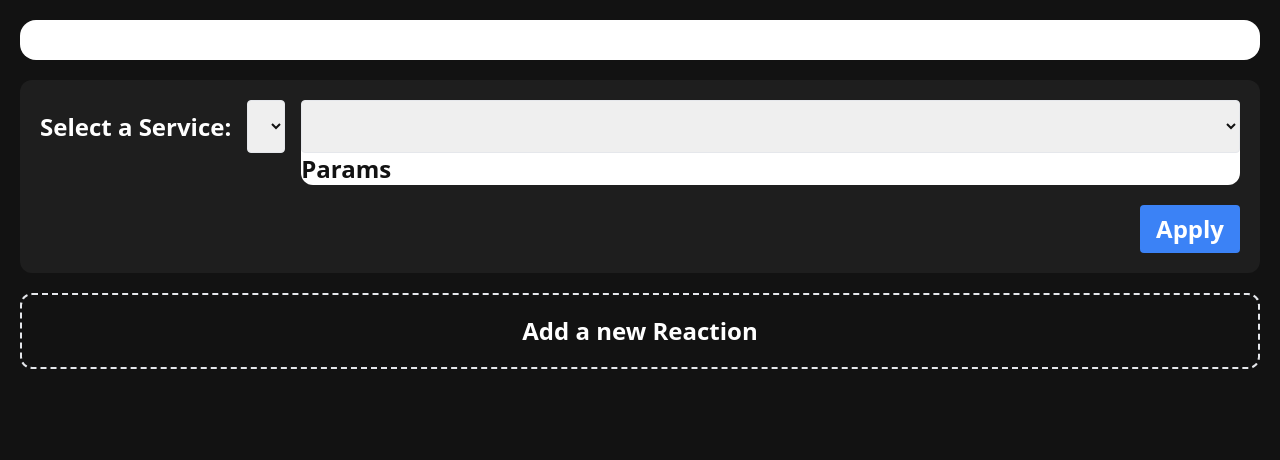
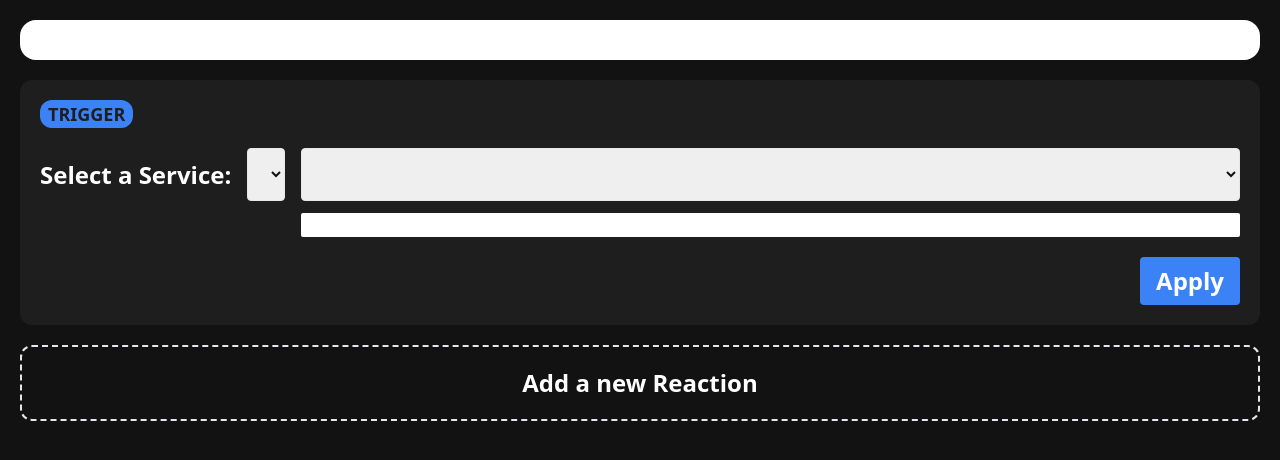
Before and after one commit to bendsp/AREA, a Next.js app in the folder client/web/: page /newAction in a window 1280 px wide. Shown: the top 460 px of the page. Built offline with nearby package versions, Linux system fonts and the light colour scheme.

Commit message:
feat(web): paramsValue in triggerCard

```diff
--- a/client/web/components/newAction/TriggerCard.tsx
+++ b/client/web/components/newAction/TriggerCard.tsx
@@ -8,10 +8,12 @@ interface TriggerCardProps {
 const TriggerCard = ({ services }: TriggerCardProps) => {
     const [selectedService, setSelectedService] = useState('');
     const [selectedAction, setSelectedAction] = useState('');
+    const [paramValues, setParamValues] = useState([])
 
     const handleApplyClick = () => {
         console.log(`Selected Service: ${selectedService}`);
         console.log(`Selected Action: ${selectedAction}`);
+        console.log('ParamValues:', paramValues);
     };
 
     useEffect(() => {
@@ -21,6 +23,9 @@ const TriggerCard = ({ services }: TriggerCardProps) => {
 
     return (
         <div className="flex flex-col bg-[#1e1e1e] text-[#121212] rounded-xl p-5 space-y-5">
+            <div className="bg-blue-500 w-fit rounded-xl px-2 text-lg font-bold text-[#1e1e1e]">
+                TRIGGER
+            </div>
             <div className="flex items-start space-x-4">
                 <div className="flex items-center space-x-4">
                     <label htmlFor="serviceDropdown" className="text-[#ffffff]">
@@ -39,10 +44,7 @@ const TriggerCard = ({ services }: TriggerCardProps) => {
                         ))}
                     </select>
                 </div>
-                <div className="ml-auto bg-[#ffffff] rounded-xl flex-1">
-                    {/* <label htmlFor="actionDropdown" className="text-[#121212]">
-                        Select an Action:
-                    </label> */}
+                <div className="ml-auto flex-1 space-y-3">
                     <select
                         id="actionDropdown"
                         className="border p-2 rounded w-full"
@@ -57,21 +59,23 @@ const TriggerCard = ({ services }: TriggerCardProps) => {
                                 </option>
                             ))}
                     </select>
-                    <div>
-                        Params
-                        {/* {services
+                    <div className="bg-white rounded-sm p-3">
+                        {services
                             .find((service) => service.name === selectedService)
                             ?.actions.find((action) => action.name === selectedAction)
                             ?.params.map((param, index) => (
-                                <div key={index}>
-                                    <label htmlFor={param.name}>{param.name}</label>
+                              <div key={index} className="flex flex-line space-x-5">
+                                <label htmlFor={param.name} className="pt-2">
+                                  {param.name}
+                                </label>
                                 <input
                                   type="text"
                                   id={param.name}
                                   className="border p-2 rounded w-full"
+                                  onChange={(e) => setParamValues({ ...paramValues, [param.name]: e.target.value })}
                                 />
                               </div>
-                            ))} */}
+                            ))}
                     </div>
                 </div>
             </div>
```
Lines whose indentation alone changed are shown as unchanged.
